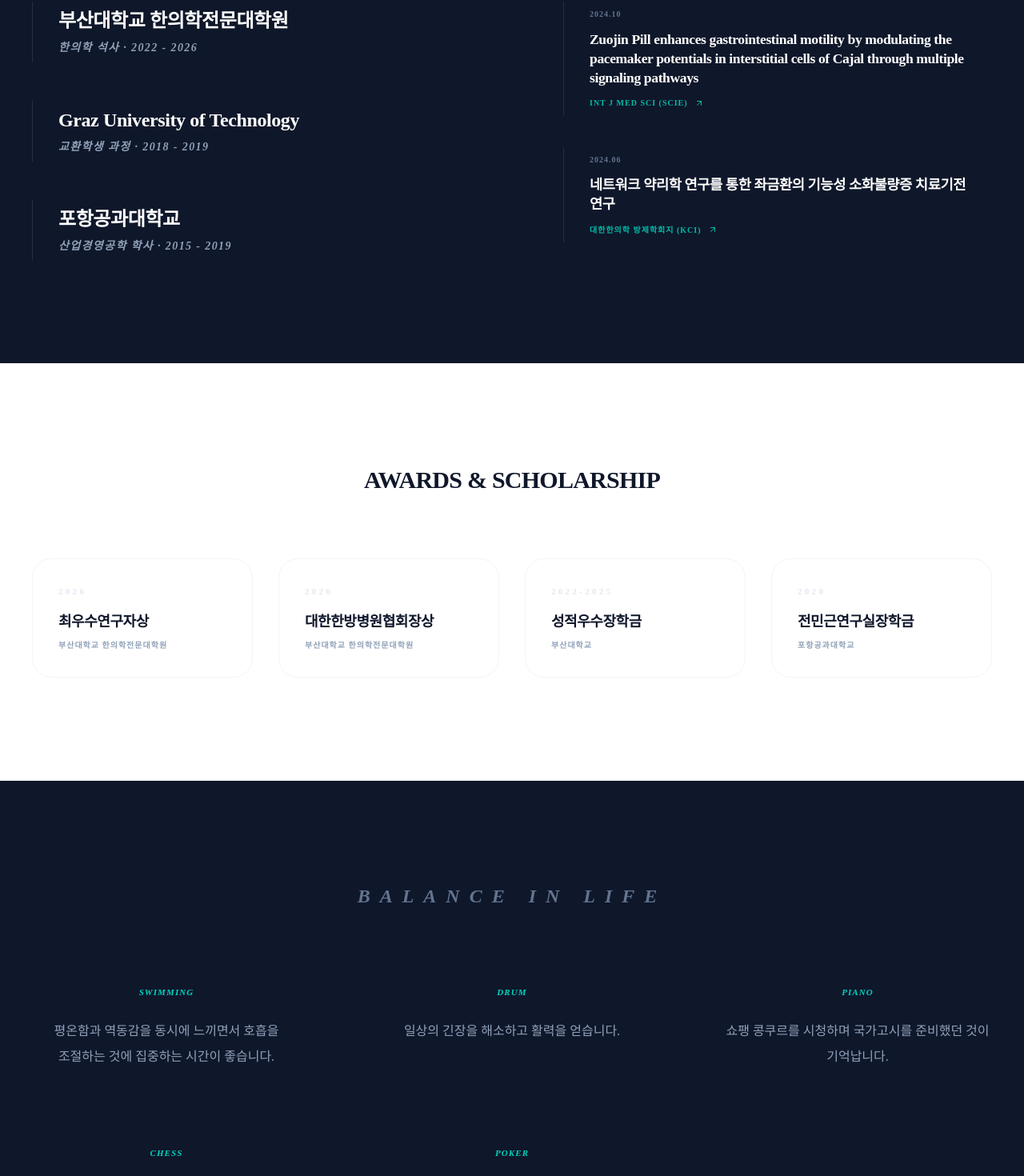
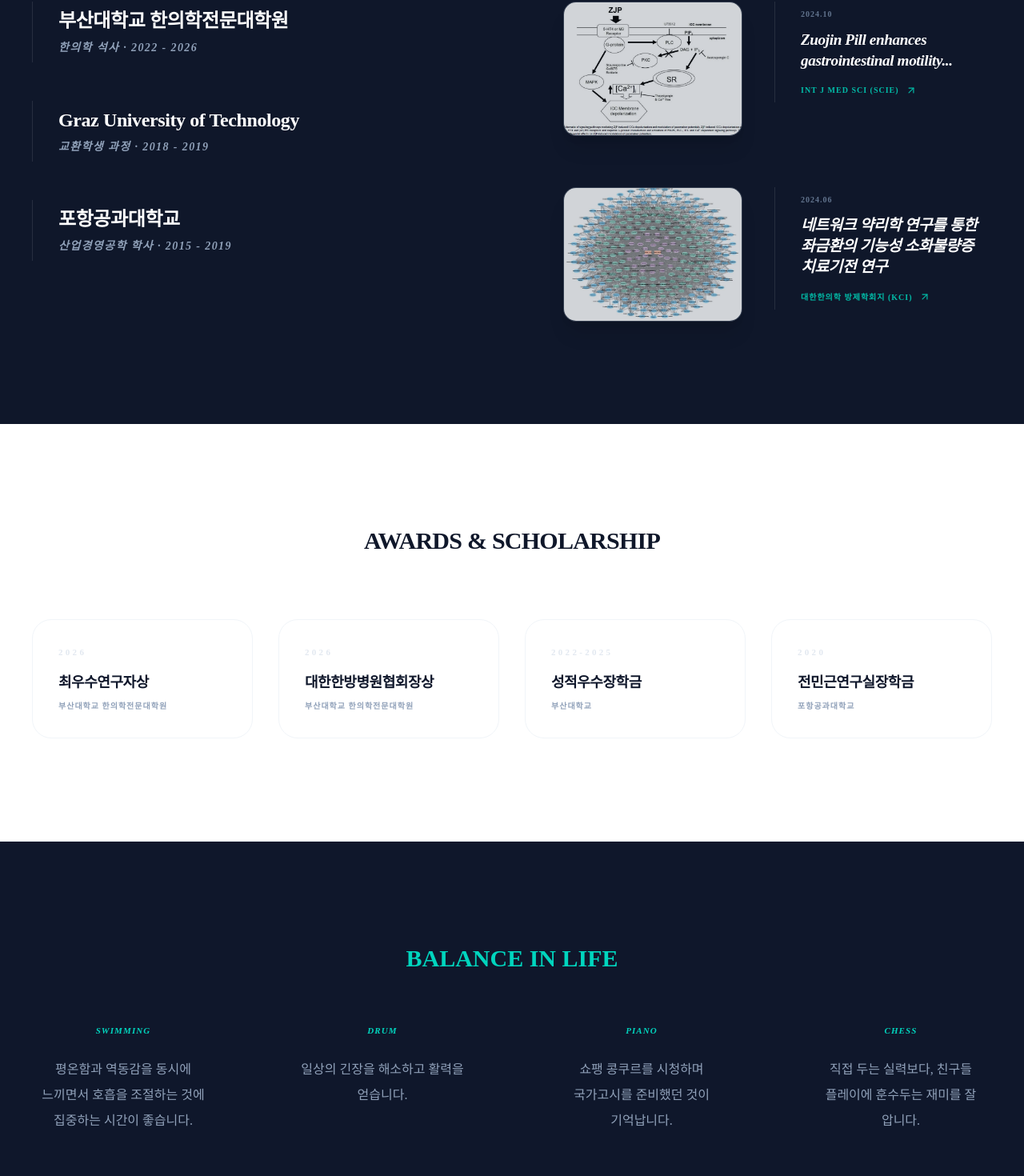
Before and after one commit to zoonnee/portfolio, a React (Vite) app: page / in a window 1280 px wide. Shown: the part 4035-5505 px from the top of the page at 80% size. Built offline with nearby package versions, Linux system fonts and the light colour scheme; a web font is replaced by a local one.

Commit message:
Update: add sci and kci images

```diff
--- a/src/App.jsx
+++ b/src/App.jsx
@@ -1,9 +1,10 @@
 import React, { useState } from 'react';
 import { motion, AnimatePresence } from 'framer-motion';
-import { Mail, Phone, ExternalLink, ArrowUpRight, Check } from 'lucide-react';
+import { Mail, Phone, ExternalLink, ArrowUpRight, Check, X } from 'lucide-react';
 
 const Portfolio = () => {
   const [activeFilter, setActiveFilter] = useState('All');
+  const [selectedImg, setSelectedImg] = useState(null); // 추가
 
   // 1. 모든 경험 데이터 통합 (기관명: 한의정보협동조합 확정 및 문구 정제)
   const experiences = [
@@ -64,7 +65,9 @@ const Portfolio = () => {
             </h1>
             <p className="text-xl text-slate-400 font-medium leading-relaxed max-w-2xl">따뜻한 진심과 냉철한 논리를 바탕으로 환자에게 가장 적절한 선택을 제안합니다.</p>
           </div>
-          <div className="lg:col-span-4 aspect-[4/5] bg-slate-100 rounded-3xl overflow-hidden shadow-2xl relative group">
+          <div
+            onClick={() => setIsProfileOpen(true)}
+            className="lg:col-span-4 aspect-[4/5] bg-slate-100 rounded-3xl overflow-hidden shadow-2xl relative group cursor-pointer">
             <img src="/profile.jpg" alt="한의사 이주은" className="w-full h-full object-cover transition-transform duration-700 group-hover:scale-105" />
           </div>
         </div>
@@ -197,15 +200,21 @@ const Portfolio = () => {
           </div>
           <div id="publications">
             <h2 className="text-3xl font-black text-teal-400 mb-16 uppercase">Publications</h2>
-            <div className="space-y-10">
+            <div className="space-y-16">
               {[
-                { d: '2024.10', t: 'Zuojin Pill enhances gastrointestinal motility by modulating the pacemaker potentials in interstitial cells of Cajal through multiple signaling pathways', j: 'Int J Med Sci (SCIE)', l: 'https://pubmed.ncbi.nlm.nih.gov/39628697/' },
-                { d: '2024.06', t: '네트워크 약리학 연구를 통한 좌금환의 기능성 소화불량증 치료기전 연구', j: '대한한의학 방제학회지 (KCI)', l: 'https://www.kci.go.kr/kciportal/ci/sereArticleSearch/ciSereArtiView.kci?sereArticleSearchBean.artiId=ART003117615' }              ].map((pub, i) => (
-                <a key={i} href={pub.l} target="_blank" rel="noopener noreferrer" className="block group border-l border-white/10 pl-8 py-2 hover:border-teal-400 transition-all">
-                  <span className="text-[10px] font-black text-slate-500 block mb-3 tracking-widest">{pub.d}</span>
-                  <h4 className="text-[1.1rem] leading-snug mb-3 group-hover:text-slate-200 transition-colors break-keep">{pub.t}</h4>
-                  <div className="flex items-center gap-2 text-[10px] font-black text-teal-500 uppercase tracking-widest">{pub.j} <ArrowUpRight size={12} /></div>
-                </a>
+                { d: '2024.10', t: 'Zuojin Pill enhances gastrointestinal motility...', j: 'Int J Med Sci (SCIE)', l: 'https://pubmed.ncbi.nlm.nih.gov/39628697/', img: '/sci.jpg' },
+                { d: '2024.06', t: '네트워크 약리학 연구를 통한 좌금환의 기능성 소화불량증 치료기전 연구', j: '대한한의학 방제학회지 (KCI)', l: 'https://www.kci.go.kr/kciportal/ci/sereArticleSearch/ciSereArtiView.kci?sereArticleSearchBean.artiId=ART003117615', img: '/kci.jpg' }
+              ].map((pub, i) => (
+                <div key={i} className="flex flex-col md:flex-row gap-10 items-start group">
+                  <div className="w-full md:w-56 aspect-[4/3] bg-slate-800 rounded-2xl overflow-hidden flex-shrink-0 border border-white/10 shadow-xl cursor-zoom-in" onClick={() => setSelectedImg(pub.img)}>
+                    <img src={pub.img} className="w-full h-full object-cover group-hover:scale-110 transition-transform duration-500 opacity-80 group-hover:opacity-100" />
+                  </div>
+                  <a href={pub.l} target="_blank" rel="noopener noreferrer" className="flex-1 block border-l border-white/10 pl-8 py-2 hover:border-teal-400 transition-all font-bold tracking-tight">
+                    <span className="text-[10px] font-black text-slate-500 block mb-3 tracking-widest">{pub.d}</span>
+                    <h4 className="text-[1.2rem] leading-snug mb-4 group-hover:text-slate-200 transition-colors break-keep italic">{pub.t}</h4>
+                    <div className="flex items-center gap-2 text-[10px] font-black text-teal-500 uppercase tracking-widest">{pub.j} <ArrowUpRight size={14} /></div>
+                  </a>
+                </div>
               ))}
             </div>
           </div>
@@ -231,13 +240,12 @@ const Portfolio = () => {
       {/* 7. Balance in Life 복구 */}
       <section className="py-32 bg-slate-900 text-white px-10">
         <div className="max-w-7xl mx-auto text-center">
-          <h2 className="text-2xl font-bold text-slate-500 uppercase tracking-[0.5em] mb-24 italic">Balance in Life</h2>
-          <div className="grid grid-cols-1 md:grid-cols-3 gap-24">
+          <h2 className="text-3xl font-black text-teal-400 mb-16 uppercase">Balance in Life</h2>
+          <div className="grid grid-cols-1 md:grid-cols-4 gap-24">
             <div><span className="text-[11px] font-black text-teal-400 uppercase tracking-widest mb-6 block italic">Swimming</span><p className="text-slate-400 leading-[2] break-keep text-base font-medium">평온함과 역동감을 동시에 느끼면서 호흡을 조절하는 것에 집중하는 시간이 좋습니다.</p></div>
             <div><span className="text-[11px] font-black text-teal-400 uppercase tracking-widest mb-6 block italic">Drum</span><p className="text-slate-400 leading-[2] break-keep text-base font-medium">일상의 긴장을 해소하고 활력을 얻습니다.</p></div>
             <div><span className="text-[11px] font-black text-teal-400 uppercase tracking-widest mb-6 block italic">Piano</span><p className="text-slate-400 leading-[2] break-keep text-base font-medium">쇼팽 콩쿠르를 시청하며 국가고시를 준비했던 것이 기억납니다.</p></div>
             <div><span className="text-[11px] font-black text-teal-400 uppercase tracking-widest mb-6 block italic">Chess</span><p className="text-slate-400 leading-[2] break-keep text-base font-medium">직접 두는 실력보다, 친구들 플레이에 훈수두는 재미를 잘 압니다.</p></div>
-            <div><span className="text-[11px] font-black text-teal-400 uppercase tracking-widest mb-6 block italic">Poker</span><p className="text-slate-400 leading-[2] break-keep text-base font-medium">All in</p></div>
           </div>
         </div>
       </section>
```
Also changed, not shown: public/kci.jpg (added), public/sci.jpg (added).
